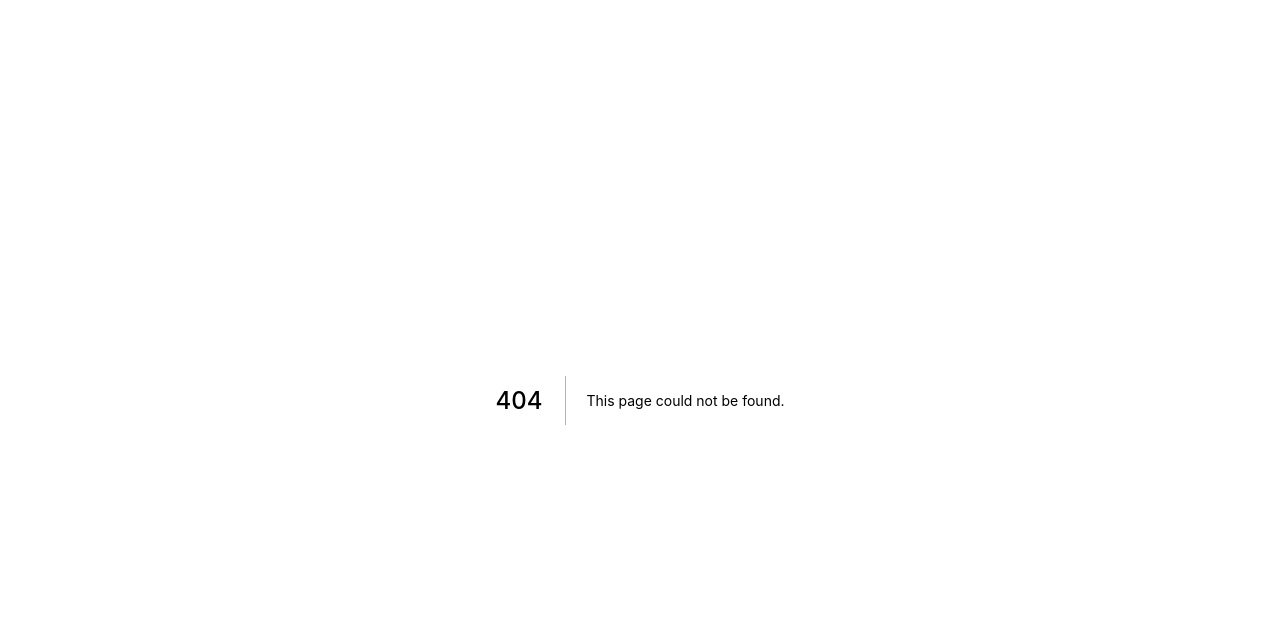
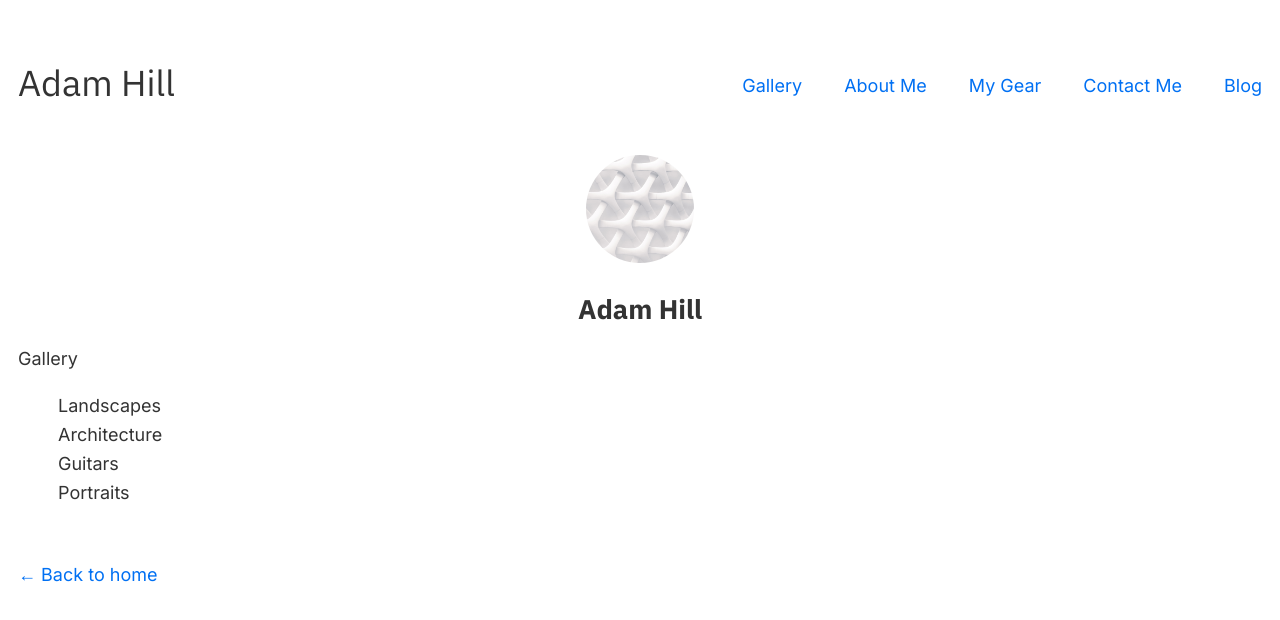
Before and after one commit to adamhill86/adamhillphotos.com, a Next.js app: page /gallery in a window 1280 px wide. Before the commit this address had no page. Shown: the top 620 px of the page. Built offline with nearby package versions, Linux system fonts and the light colour scheme.

Commit message:
Add placeholder page components

```diff
--- /dev/null
+++ b/pages/gallery.tsx
@@ -0,0 +1,15 @@
+import Layout from 'components/layout';
+
+export default function Gallery(): JSX.Element {
+  return (
+    <Layout>
+      Gallery
+      <ul>
+        <li>Landscapes</li>
+        <li>Architecture</li>
+        <li>Guitars</li>
+        <li>Portraits</li>
+      </ul>
+    </Layout>
+  );
+}
```
Also changed, not shown: pages/about.tsx (added, +9 -0 lines), pages/blog.tsx (added, +9 -0 lines), pages/contact.tsx (added, +9 -0 lines), pages/gear.tsx (added, +9 -0 lines).
